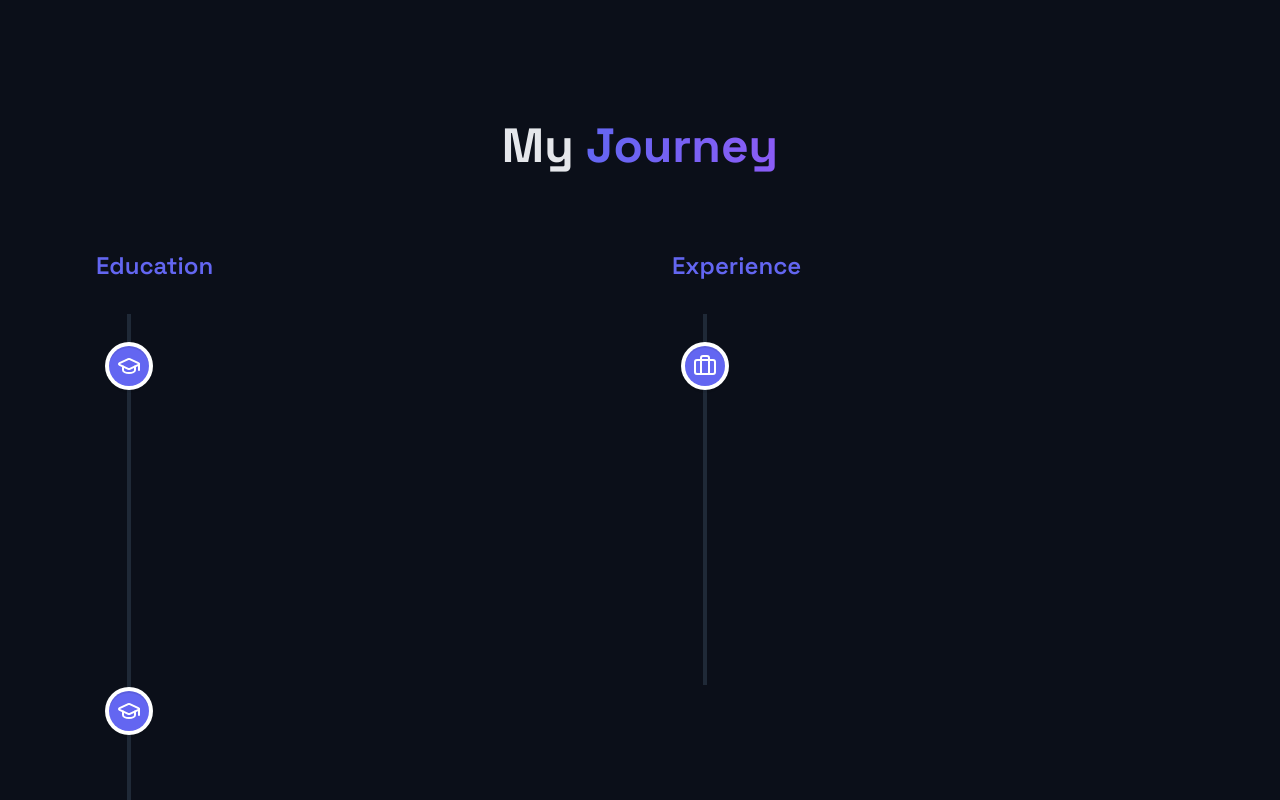
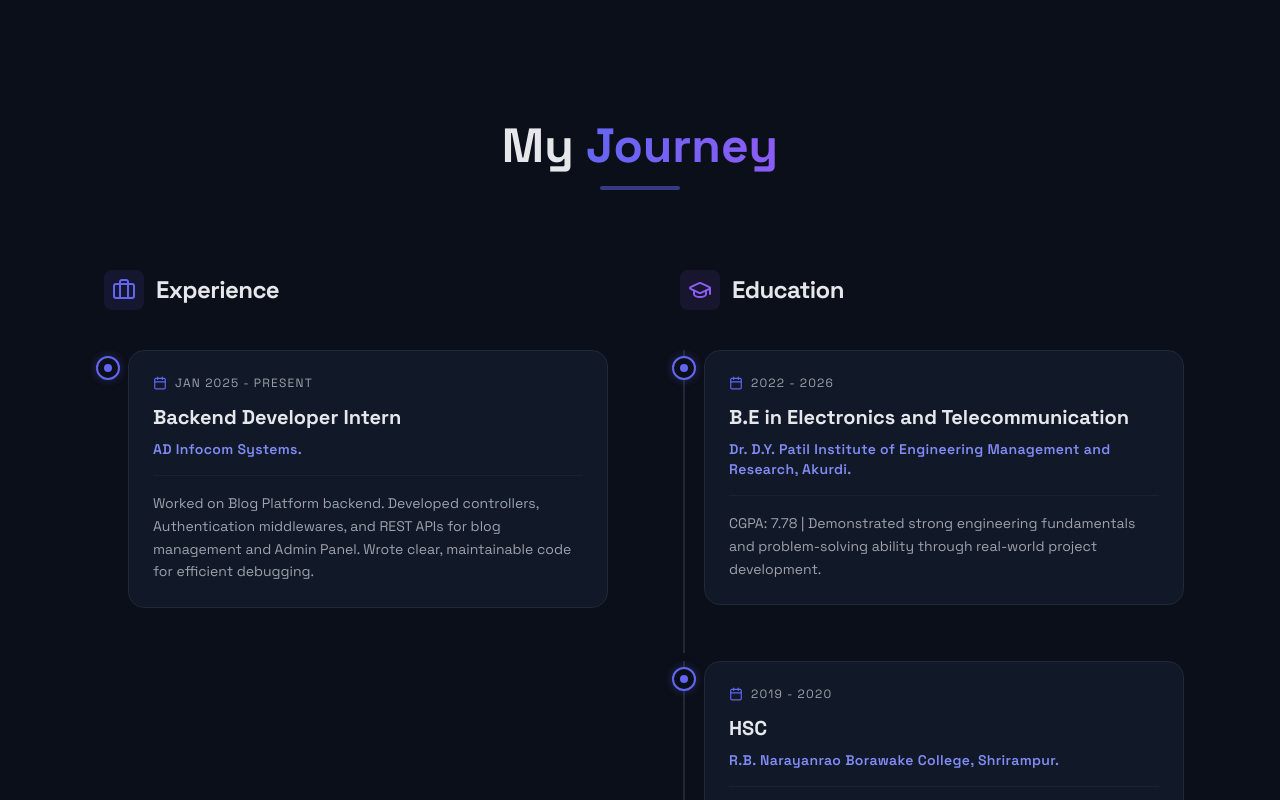
Before and after one commit to Amolraut638/my-portfolio, a React (Vite) app: page / in a window 1280 px wide. Shown: the part 1740-2540 px from the top of the page. Built offline with nearby package versions, Linux system fonts and the light colour scheme.

Commit message:
updated journey section with moden UI

```diff
--- a/src/components/Hero.jsx
+++ b/src/components/Hero.jsx
@@ -50,10 +50,10 @@ export default function Hero() {
       <div className="max-w-6xl mx-auto px-6 lg:px-8 w-full">
         <div className="flex flex-col md:flex-row items-center justify-between gap-12">
 
-          {/* LEFT CONTENT */}
+          {/* LEFT CONTENT - Replaced x: -60 with y: 20 for a subtle lift */}
           <motion.div
-            initial={{ opacity: 0, x: -60 }}
-            whileInView={{ opacity: 1, x: 0 }}
+            initial={{ opacity: 0, y: 20 }}
+            whileInView={{ opacity: 1, y: 0 }}
             transition={{ duration: 0.6 }}
             viewport={{ once: true }}
             className="text-center md:text-left flex-1"
@@ -140,11 +140,11 @@ export default function Hero() {
             </div>
           </motion.div>
 
-          {/* RIGHT IMAGE */}
+          {/* RIGHT IMAGE - Removed x: 60 for a clean fade-in */}
           <motion.div
-            initial={{ opacity: 0, x: 60 }}
-            whileInView={{ opacity: 1, x: 0 }}
-            transition={{ duration: 0.6 }}
+            initial={{ opacity: 0 }}
+            whileInView={{ opacity: 1 }}
+            transition={{ duration: 0.8, delay: 0.2 }}
             viewport={{ once: true }}
             className="flex-1 flex justify-center md:justify-end"
           >
--- a/src/components/Timeline.jsx
+++ b/src/components/Timeline.jsx
@@ -1,21 +1,19 @@
 import React from "react";
-import { VerticalTimeline, VerticalTimelineElement } from "react-vertical-timeline-component";
-import "react-vertical-timeline-component/style.min.css";
 import { motion } from "framer-motion";
-import { GraduationCap, Briefcase } from "lucide-react";
+import { GraduationCap, Briefcase, Calendar } from "lucide-react";
 
 const educationData = [
   {
     year: "2022 - 2026",
     title: "B.E in Electronics and Telecommunication",
-    details: "Dr.D.Y.Patil Institute of Engineering Management and Research, Akurdi.",
+    details: "Dr. D.Y. Patil Institute of Engineering Management and Research, Akurdi.",
     description:
       "CGPA: 7.78 | Demonstrated strong engineering fundamentals and problem-solving ability through real-world project development.",
   },
   {
     year: "2019 - 2020",
     title: "HSC",
-    details: "R.B.Narayanrao Borawake College, Shrirampur.",
+    details: "R.B. Narayanrao Borawake College, Shrirampur.",
     description:
       "73.38% | Built a strong foundation in Physics, Chemistry and Mathematics.",
   },
@@ -30,115 +28,125 @@ const educationData = [
 
 const experienceData = [
   {
-    year: "Jan 2025",
+    year: "Jan 2025 - Present",
     title: "Backend Developer Intern",
     details: "AD Infocom Systems.",
     description:
-      "Worked on Blog Platform backend. Developed controllers, Authentication middlewares, REST API's for blog management and Admin Panel, written clear and readable code for better debugging.",
+      "Worked on Blog Platform backend. Developed controllers, Authentication middlewares, and REST APIs for blog management and Admin Panel. Wrote clear, maintainable code for efficient debugging.",
   },
-/*   {
-    year: "May 2024 - July 2024",
-    title: "Full Stack Developer Intern",
-    details: "Site Galleria",
-    description:
-      "Built LMS backend architecture and database schema. Contributed to frontend implementation.",
-  }, */
+
 ];
 
 const fadeUp = {
-  hidden: { opacity: 0, y: 40 },
+  hidden: { opacity: 0, y: 20 },
   visible: { opacity: 1, y: 0 },
 };
 
-function Timeline() {
+function JourneyCard({ item }) {
   return (
-    <section
-      id="journey"
-      className="py-24 bg-darkBg text-lightText scroll-mt-20"
-    >
+    <div className="relative pl-8 pb-12 last:pb-0 group">
+      {/* The Timeline Line */}
+      <div className="absolute left-[11px] top-0 h-full w-[2px] bg-gray-800 group-last:h-0" />
+
+      {/* The Glowing Dot */}
+      <div className="absolute left-0 top-1.5 w-6 h-6 rounded-full bg-darkBg border-2 border-primary flex items-center justify-center z-10 transition-transform duration-300 shadow-[0_0_10px_rgba(99,102,241,0.3)]">
+        <div className="w-2 h-2 rounded-full bg-primary" />
+      </div>
+
+      <div className="bg-darkCard border border-gray-800 p-6 rounded-2xl hover:border-primary/40 transition-all duration-300 group-hover:shadow-glow">
+        {/* Date Label */}
+        <div className="flex items-center gap-2 text-mutedText text-xs font-medium mb-3 uppercase tracking-widest">
+          <Calendar size={14} className="text-primary" />
+          {item.year}
+        </div>
+
+        {/* Title: The Role or Degree */}
+        <h4 className="text-xl font-bold text-lightText mb-2">
+          {item.title}
+        </h4>
+
+        {/* Visibility Fix: High-contrast Institution Name */}
+        <p className="text-indigo-400 font-semibold text-sm mb-4 tracking-wide">
+          {item.details}
+        </p>
+
+        {/* Description with a subtle top border for separation */}
+        <p className="text-mutedText text-sm leading-relaxed pt-4 border-t border-gray-800/60">
+          {item.description}
+        </p>
+      </div>
+    </div>
+  );
+}
+
+export default function Timeline() {
+  return (
+    <section id="journey" className="py-24 bg-darkBg text-lightText scroll-mt-20 overflow-hidden">
       <div className="max-w-6xl mx-auto px-6 lg:px-8">
 
         {/* Heading */}
-        <motion.h2
+        <motion.div
           variants={fadeUp}
           initial="hidden"
           whileInView="visible"
           viewport={{ once: true }}
           transition={{ duration: 0.6 }}
-          className="text-4xl md:text-5xl font-bold text-center mb-20"
+          className="text-center mb-20"
         >
-          My{" "}
-          <span className="bg-gradient-to-r from-primary to-accent bg-clip-text text-transparent">
-            Journey
-          </span>
-        </motion.h2>
+          <h2 className="text-4xl md:text-5xl font-bold">
+            My <span className="bg-gradient-to-r from-primary to-accent bg-clip-text text-transparent">Journey</span>
+          </h2>
+          <div className="h-1 w-20 bg-primary mx-auto mt-4 rounded-full opacity-50" />
+        </motion.div>
 
-        <div className="grid md:grid-cols-2 gap-16">
-          <TimelineSection
-            title="Education"
-            data={educationData}
-            icon={<GraduationCap size={20} />}
-          />
+        <div className="grid md:grid-cols-2 gap-16 items-start">
 
-          <TimelineSection
-            title="Experience"
-            data={experienceData}
-            icon={<Briefcase size={20} />}
-          />
+          {/* Experience Column */}
+          <motion.div
+            variants={fadeUp}
+            initial="hidden"
+            whileInView="visible"
+            viewport={{ once: true }}
+            transition={{ duration: 0.6, delay: 0.1 }}
+          >
+            <div className="flex items-center gap-3 mb-10 pl-2">
+              <div className="p-2 bg-primary/10 rounded-lg">
+                <Briefcase className="text-primary" size={24} />
+              </div>
+              <h3 className="text-2xl font-bold tracking-tight">Experience</h3>
+            </div>
+
+            <div className="space-y-2">
+              {experienceData.map((item, index) => (
+                <JourneyCard key={index} item={item} />
+              ))}
+            </div>
+          </motion.div>
+
+          {/* Education Column */}
+          <motion.div
+            variants={fadeUp}
+            initial="hidden"
+            whileInView="visible"
+            viewport={{ once: true }}
+            transition={{ duration: 0.6, delay: 0.2 }}
+          >
+            <div className="flex items-center gap-3 mb-10 pl-2">
+              <div className="p-2 bg-accent/10 rounded-lg">
+                <GraduationCap className="text-accent" size={24} />
+              </div>
+              <h3 className="text-2xl font-bold tracking-tight">Education</h3>
+            </div>
+
+            <div className="space-y-2">
+              {educationData.map((item, index) => (
+                <JourneyCard key={index} item={item} />
+              ))}
+            </div>
+          </motion.div>
+
         </div>
       </div>
     </section>
   );
 }
-
-function TimelineSection({ title, data, icon }) {
-  return (
-    <div>
-      <h3 className="text-2xl font-semibold text-primary mb-8 text-center md:text-left">
-        {title}
-      </h3>
-
-      <VerticalTimeline
-        layout="1-column"
-        lineColor="#1F2937" // subtle gray line
-      >
-        {data.map((item, index) => (
-          <VerticalTimelineElement
-            key={index}
-            contentStyle={{
-              background: "#111827",
-              borderRadius: "12px",
-              border: "1px solid #1F2937",
-              boxShadow: "none",
-              padding: "1.5rem",
-            }}
-            contentArrowStyle={{
-              borderRight: "7px solid #111827",
-            }}
-            date={item.year}
-            dateClassName="text-mutedText"
-            iconStyle={{
-              background: "#6366F1",
-              color: "#fff",
-            }}
-            icon={icon}
-          >
-            <h4 className="text-lg font-semibold text-lightText mb-1">
-              {item.title}
-            </h4>
-
-            <p className="text-sm text-mutedText mb-2">
-              {item.details}
-            </p>
-
-            <p className="text-sm text-gray-400 leading-relaxed">
-              {item.description}
-            </p>
-          </VerticalTimelineElement>
-        ))}
-      </VerticalTimeline>
-    </div>
-  );
-}
-
-export default Timeline;
```
